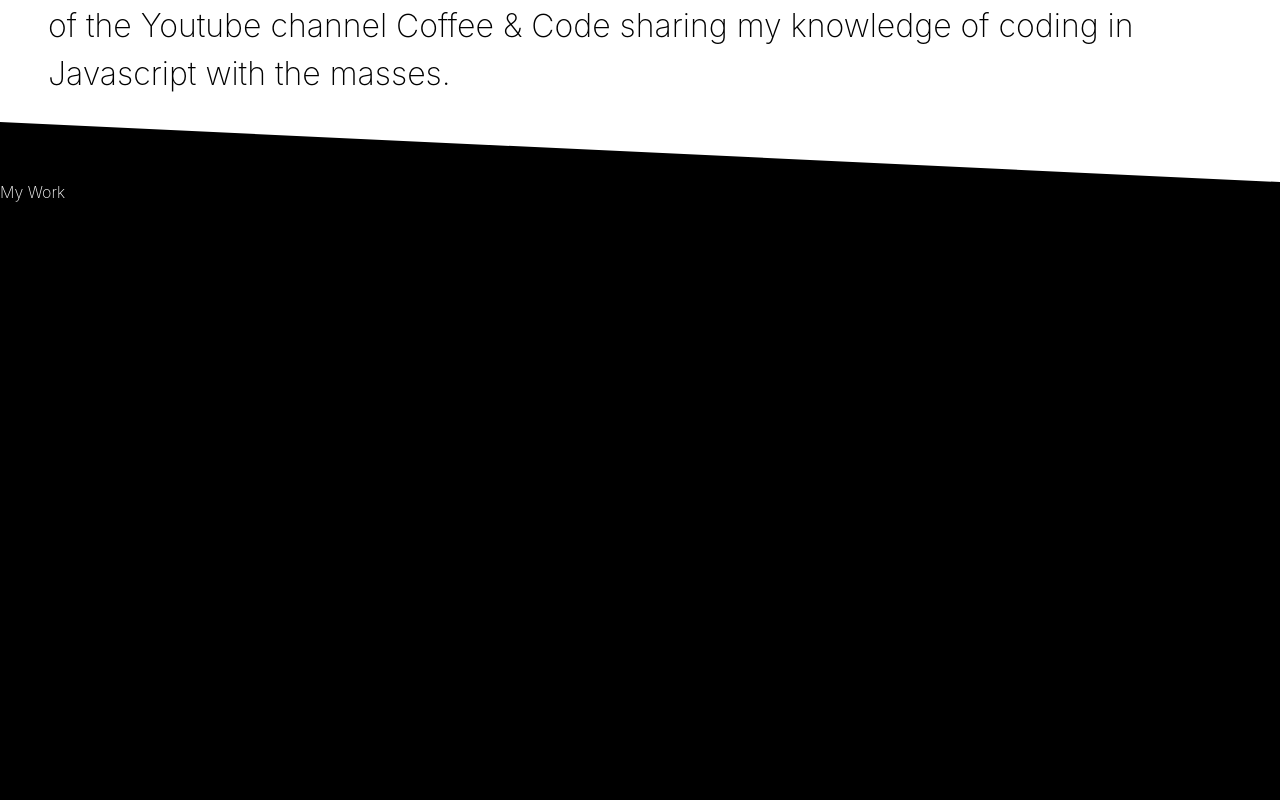
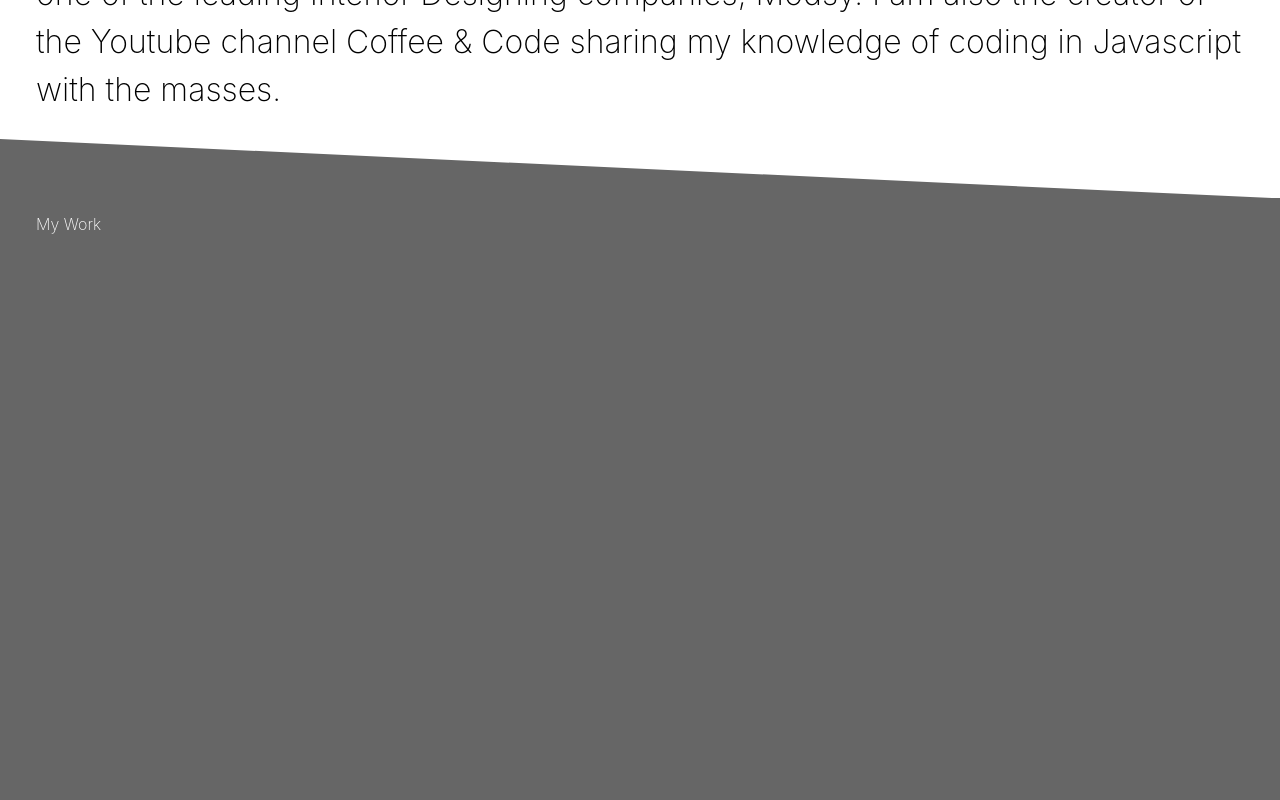
Before and after one commit to jbimagine/coffee-and-code-v2, a React (Create React App) app: page / in a window 1280 px wide. Shown: the part 1380-2180 px from the top of the page. Built offline with nearby package versions, Linux system fonts and the light colour scheme.

Commit message:
Clean up styles

```diff
--- a/src/components/MyWork.js
+++ b/src/components/MyWork.js
@@ -1,5 +1,11 @@
 import React, { Component } from 'react';
-import { Section, SectionHeader } from '../styles/main_styles';
+import { Section,
+  SectionHeader,
+  tertiary,
+  GREY_COLOR,
+  SectionContent,
+  ClipBox,
+} from '../styles/main_styles';
 import styled from 'styled-components';
 import {Flex} from '../ui_kit/Flex';
 
@@ -12,24 +18,15 @@ polygon(
 )
 `;
 
-const ClipBox = styled(Flex) `
-  background-color:#000;
-  height:60px;
-  clip-path:polygon(
-  0 0, /* left top */
-  100% 100%, /* right top */
-  100% 100%, /* right bottom */
-  0 100% /* left bottom */
-)
-`;
-
 export default class MyWork extends Component {
   render() {
     return (
       <>
         <ClipBox />
-        <Section height = '100vh' >
+        <Section height = '100vh' theme ={tertiary} >
+        <SectionContent>
         <SectionHeader>{this.props.title}</SectionHeader>
+        </SectionContent>
         </Section>
       </>
     );
--- a/src/styles/main_styles.js
+++ b/src/styles/main_styles.js
@@ -28,6 +28,7 @@ export const PRIMARY_COLOR = 'rgb(51,80,117)';
 export const WHITE_COLOR = '#FFF';
 const DARK_COLOR_TRANSPARENT = '#00000090';
 const DARK_COLOR = '#000000';
+export const GREY_COLOR = '#666';
 const FOOTER_HEIGHT = '40px';
 const DEFAULT_FONT_WEIGHT = 200;
 
@@ -37,6 +38,7 @@ export const Navbar = styled(Flex) `
     position:fixed;
     width:100vw;
     z-index: 5;
+    background-color: ${ props=> props.backgroundColor };
 `;
 export const NavbarItems = styled(Flex) `
     justify-content:space-between;
@@ -74,7 +76,7 @@ export const Section = styled(Flex) `
 `;
 
 export const SectionContent = styled(Flex) `
-    padding:0 48px;
+    padding:0 36px;
     flex-direction:column;
 `;
 
@@ -82,7 +84,7 @@ export const SectionContent = styled(Flex) `
 export const SectionImage = styled(Flex) `
     height:100%;
     width:100vw;
-    position:absolute;
+    position:fixed;
     background-image: ${ props => props.backgroundImage?props.backgroundImage:null };
     background-size: ${ props => props.backgroundImage?'cover':null };
     background-repeat: ${ props => props.backgroundImage?'no-repeat':null };
@@ -92,12 +94,28 @@ export const SectionImage = styled(Flex) `
 
 //  Creates the main header title for our Sections
 export const SectionHeader = styled(Flex) `
-    font-weight:${DEFAULT_FONT_WEIGHT};
+    font-weight:${ props => props.fontWeight?props.fontWeight:DEFAULT_FONT_WEIGHT };
+    padding: 16px 0 0;
     height:auto;
     width:100%;
     z-index:2;
     font-size:${ props => props.fontSize };
     position:relative;
+`;
+
+// Creates a container that clips part of the background
+//  allowing for the illusion of an angled background
+export const ClipBox = styled(Flex) `
+  background-color:${GREY_COLOR};
+  top:1px;
+  position:relative;
+  height:60px;
+  clip-path:polygon(
+  0 0, /* left top */
+  100% 99%, /* right top */
+  100% 100%, /* right bottom */
+  0 100% /* left bottom */
+)
 `;
 
 // Creates a wrapper for styling purposes for our
@@ -152,12 +170,16 @@ export const secondary = {
     main: WHITE_COLOR,
 };
 
+export const tertiary = {
+    main: GREY_COLOR,
+}
+
 // Creates a Footer Container
 export const FooterContainer = styled(Flex) `
     width:100vw;
     bottom:0;
     height: ${ FOOTER_HEIGHT };
-    background-color: ${ PRIMARY_COLOR };
+    background-color: ${ DARK_COLOR };
 `;
 
 // Styling for the footer items in the container
```
